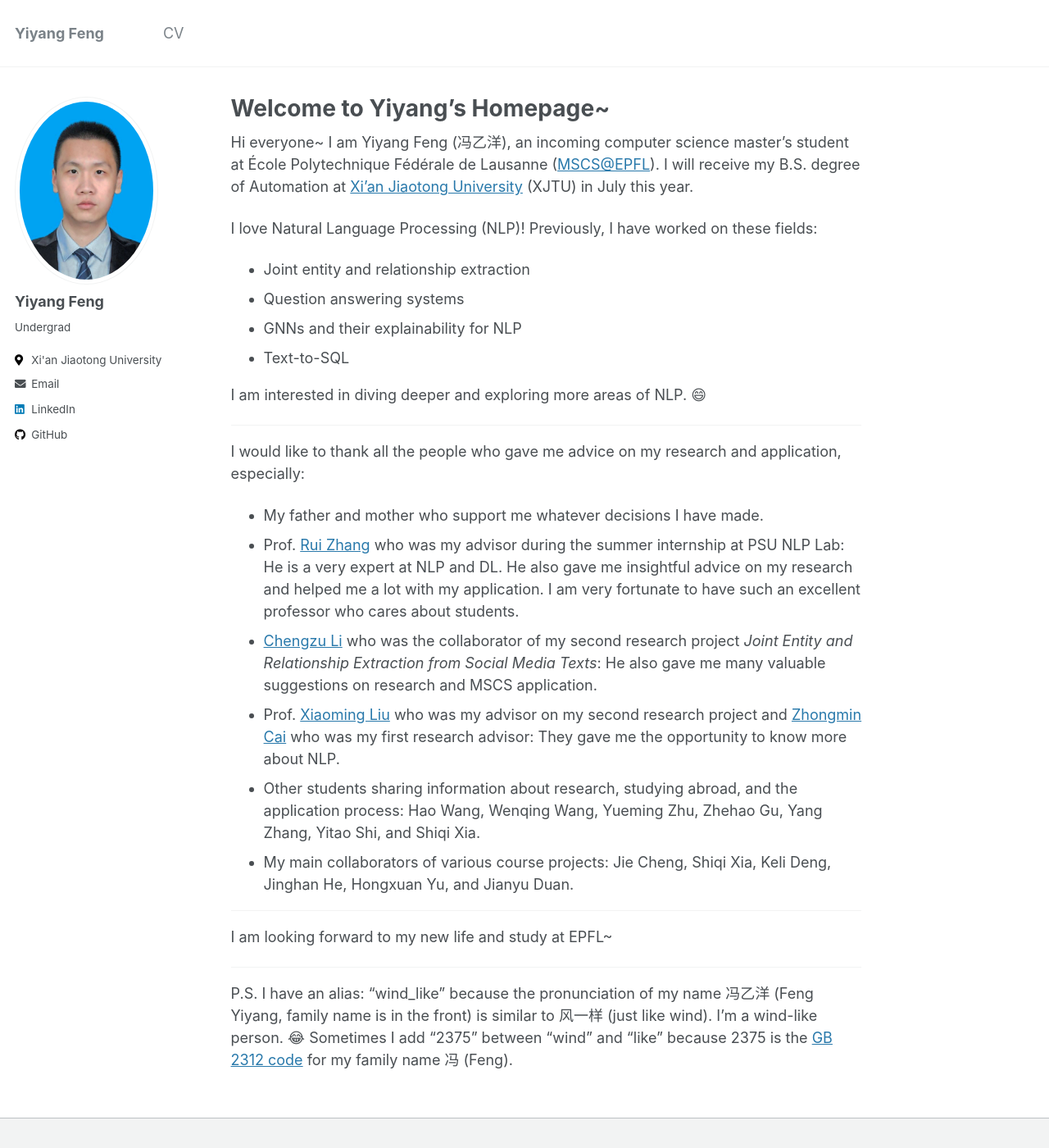
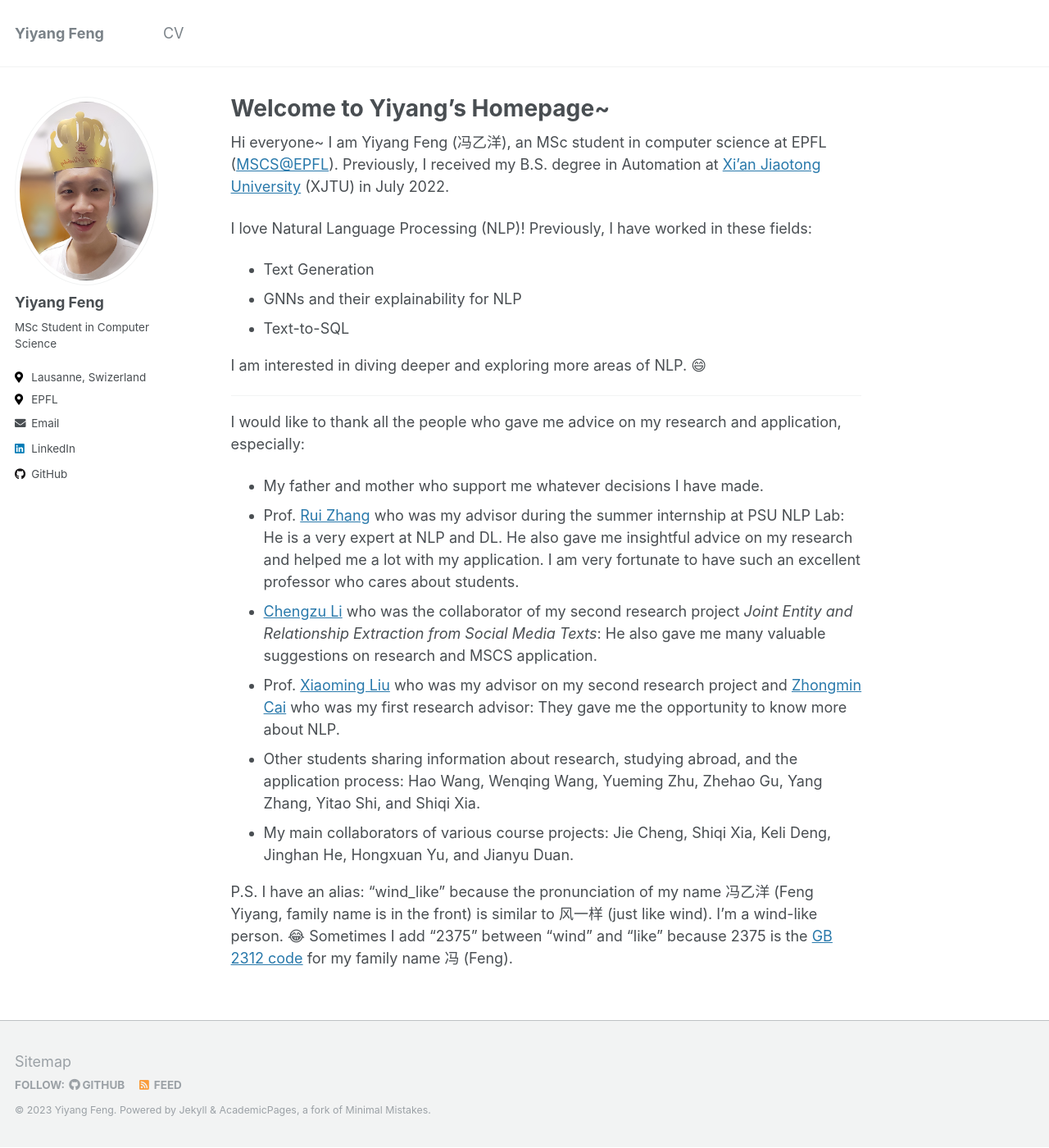
Before and after one commit to Wind-2375-like/Wind-2375-like.github.io, a Jekyll site: the page built from _pages/about.md, in a window 1280 px wide and 1400 px high. Shown: the whole window at 82% size. Built offline with Jekyll 4.4.1, drawn with Linux system fonts in a browser that asks for light colours; nearby versions of some CDN libraries.

Commit message:
modified personal page

```diff
--- a/_config.yml
+++ b/_config.yml
@@ -10,7 +10,7 @@
 title                    : "Yiyang Feng"
 title_separator          : "-"
 name                     : &name "Yiyang Feng"
-description              : &description "Expected Master of computer science student @ École polytechnique fédérale de Lausanne (EPFL)"
+description              : &description "Master of computer science student @ École polytechnique fédérale de Lausanne (EPFL)"
 url                      : https://wind-2375-like.github.io # the base hostname & protocol for your site e.g. "https://mmistakes.github.io"
 baseurl                  : "" # the subpath of your site, e.g. "/blog"
 repository               : "Wind-2375-like/Wind-2375-like.github.io"
@@ -81,10 +81,10 @@
 # Site Author
 author:
   name             : "Yiyang Feng"
-  avatar           : "Yiyang_Feng.jpg"
-  bio              : "Undergrad"
-  # location         : "Xi'an, Shaanxi"
-  employer         : "Xi'an Jiaotong University"
+  avatar           : "profile.jpg"
+  bio              : "MSc Student in Computer Science"
+  location         : "Lausanne, Swizerland"
+  employer         : "EPFL"
   # pubmed           : "https://www.ncbi.nlm.nih.gov/pubmed/?term=john+snow"
   # googlescholar    : "http://yourfullgooglescholarurl.com"
   email            : "yiyang.feng.2375@gmail.com"
--- a/_pages/about.md
+++ b/_pages/about.md
@@ -8,12 +8,11 @@
   - /about.html
 ---
 
-Hi everyone~ I am Yiyang Feng (冯乙洋), an incoming computer science master's student at École Polytechnique Fédérale de Lausanne ([MSCS@EPFL](https://www.epfl.ch/schools/ic/education/master/computer-science/)). I will receive my B.S. degree of Automation at [Xi'an Jiaotong University](https://en.xjtu.edu.cn/) (XJTU) in July this year.
+Hi everyone~ I am Yiyang Feng (冯乙洋), an MSc student in computer science at EPFL ([MSCS@EPFL](https://www.epfl.ch/schools/ic/education/master/computer-science/)). Previously, I received my B.S. degree in Automation at [Xi'an Jiaotong University](https://en.xjtu.edu.cn/) (XJTU) in July 2022.
 
-I love Natural Language Processing (NLP)! Previously, I have worked on these fields:
+I love Natural Language Processing (NLP)! Previously, I have worked in these fields:
 
-- Joint entity and relationship extraction
-- Question answering systems
+- Text Generation
 - GNNs and their explainability for NLP
 - Text-to-SQL
 
@@ -30,10 +29,4 @@
 - Other students sharing information about research, studying abroad, and the application process: Hao Wang, Wenqing Wang, Yueming Zhu, Zhehao Gu, Yang Zhang, Yitao Shi, and Shiqi Xia.
 - My main collaborators of various course projects: Jie Cheng, Shiqi Xia, Keli Deng, Jinghan He, Hongxuan Yu, and Jianyu Duan.
 
----
-
-I am looking forward to my new life and study at EPFL~
-
----
-
 P.S. I have an alias: "wind_like" because the pronunciation of my name 冯乙洋 (Feng Yiyang, family name is in the front) is similar to 风一样 (just like wind). I'm a wind-like person. 😂 Sometimes I add "2375" between "wind" and "like" because 2375 is the [GB 2312 code](https://en.wikipedia.org/wiki/GB_2312) for my family name 冯 (Feng).
```
